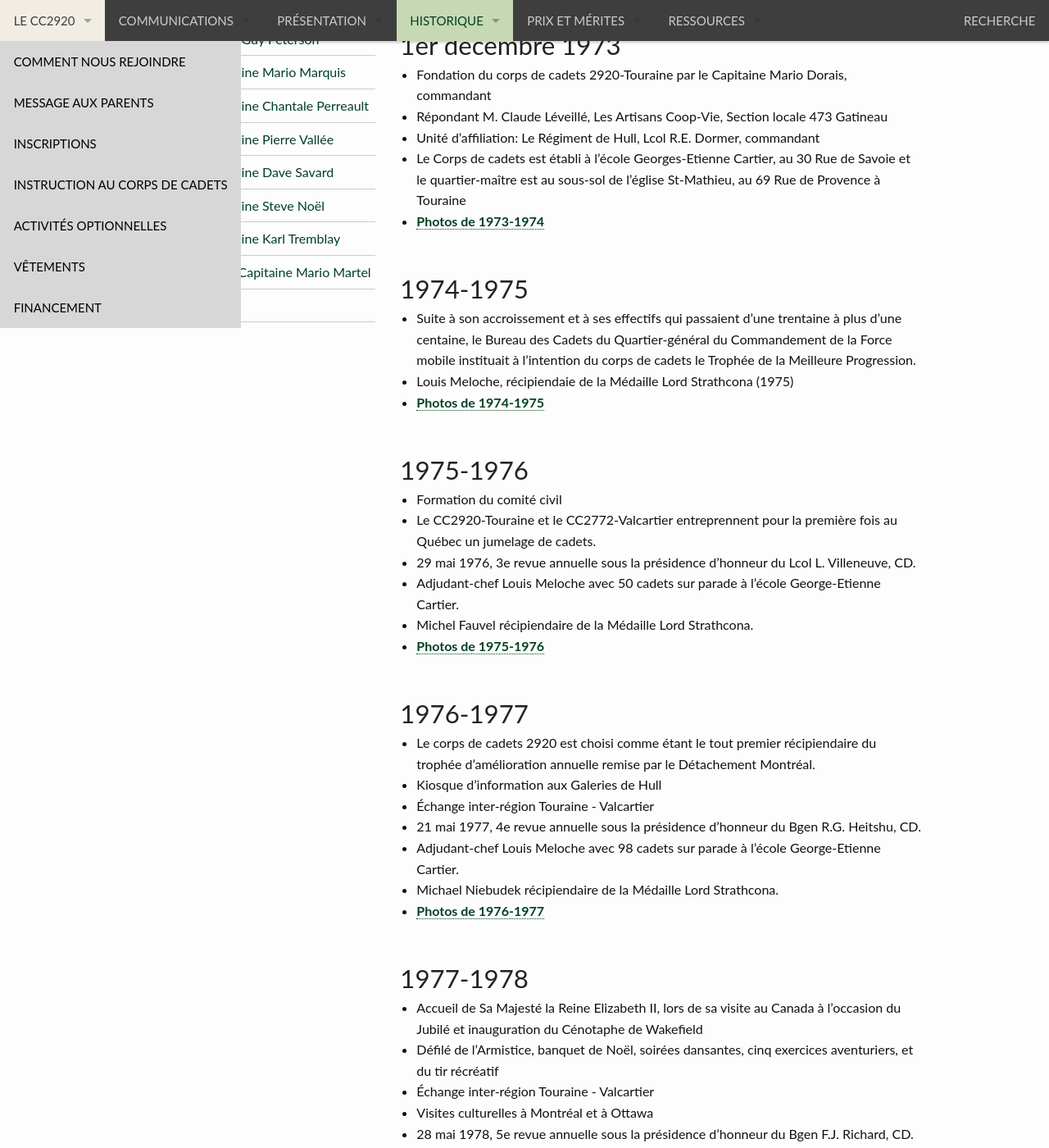
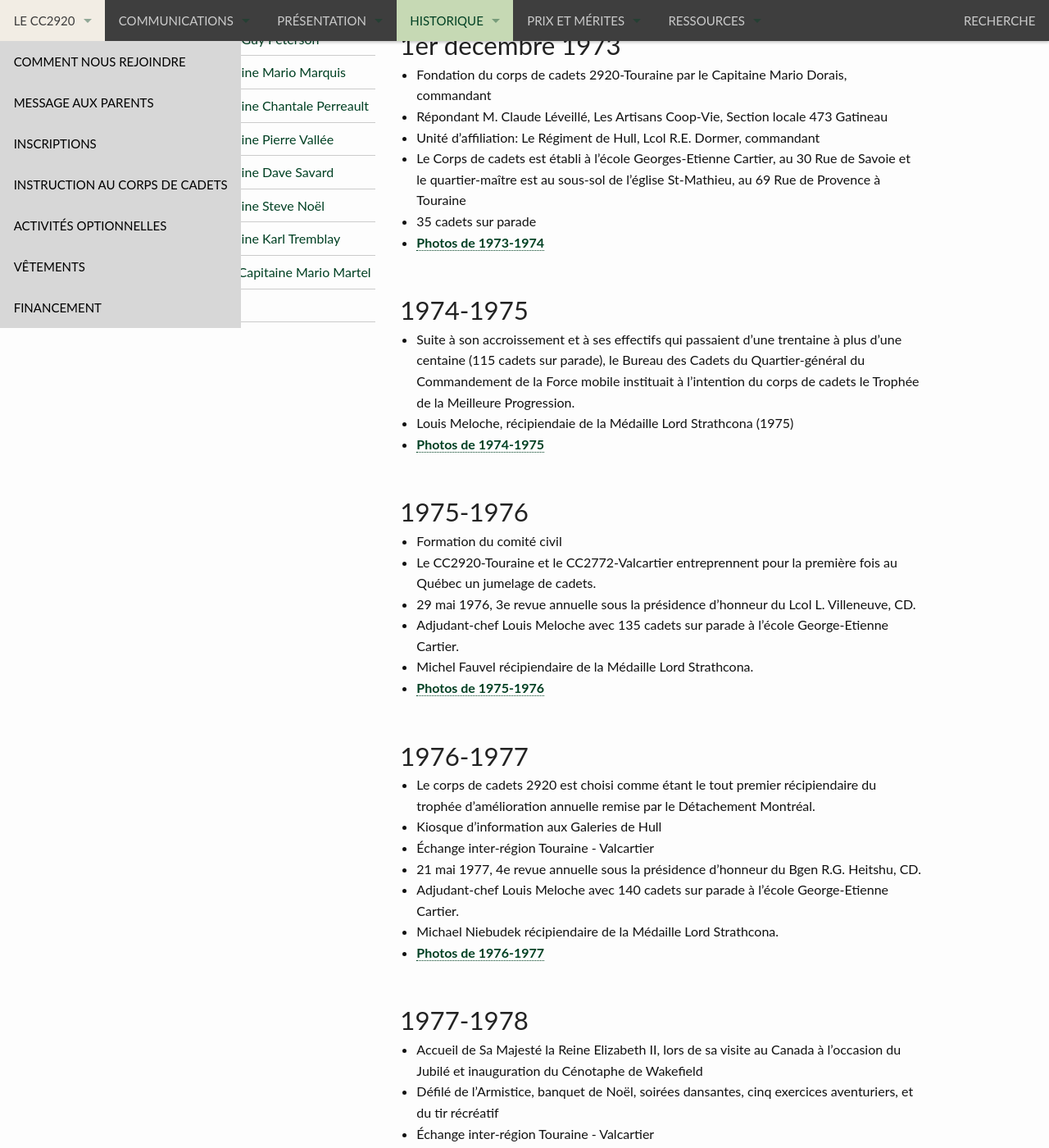
Before and after one commit to CC2920/web, a Jekyll site: the page built from _historique/notre-unite/1973-1987.md, in a window 1280 px wide and 1400 px high, scrolled down 454 px. Shown: the whole window at 82% size. Built offline with Jekyll 4.4.1, drawn with Linux system fonts in a browser that asks for light colours; some of the changed text lies outside the part shown.

Commit message:
Mise à jour du nombre de cadets sur parade
nombre de cadets que nous avions sur parade pour les cérémoniaux de 1974 à 1980 basé sur les archives offerts par la Légion 58.

```diff
--- a/_historique/notre-unite/1973-1987.md
+++ b/_historique/notre-unite/1973-1987.md
@@ -8,11 +8,12 @@ title: "1973 à 1987 Major Mario Dorais"
 * Répondant M. Claude Léveillé, Les Artisans Coop-Vie, Section locale 473 Gatineau
 * Unité d'affiliation: Le Régiment de Hull, Lcol R.E. Dormer, commandant
 * Le Corps de cadets est établi à l'école Georges-Etienne Cartier, au 30 Rue de Savoie et le quartier-maître est au sous-sol de l'église St-Mathieu, au 69 Rue de Provence à Touraine
+* 35 cadets sur parade
 * [Photos de 1973-1974](https://photos.app.goo.gl/9NdtfL1NMk58TUEv5)
 
 ## 1974-1975
 
-* Suite à son accroissement et à ses effectifs qui passaient d'une trentaine à plus d'une centaine, le Bureau des Cadets du Quartier-général du Commandement de la Force mobile instituait à l'intention du corps de cadets le Trophée de la Meilleure Progression.
+* Suite à son accroissement et à ses effectifs qui passaient d'une trentaine à plus d'une centaine (115 cadets sur parade), le Bureau des Cadets du Quartier-général du Commandement de la Force mobile instituait à l'intention du corps de cadets le Trophée de la Meilleure Progression.
 * Louis Meloche, récipiendaie de la Médaille Lord Strathcona (1975)
 * [Photos de 1974-1975](https://photos.app.goo.gl/28KsDj8Y4uy4xryw8)
 
@@ -21,7 +22,7 @@ title: "1973 à 1987 Major Mario Dorais"
 * Formation du comité civil
 * Le CC2920-Touraine et le CC2772-Valcartier entreprennent pour la première fois au Québec un jumelage de cadets.
 * 29 mai 1976, 3e revue annuelle sous la présidence d'honneur du Lcol L. Villeneuve, CD.
-* Adjudant-chef Louis Meloche avec 50 cadets sur parade à l'école George-Etienne Cartier.
+* Adjudant-chef Louis Meloche avec 135 cadets sur parade à l'école George-Etienne Cartier.
 * Michel Fauvel récipiendaire de la Médaille Lord Strathcona.
 * [Photos de 1975-1976](https://photos.app.goo.gl/xXuuSFMBxSVARA8D9)
 
@@ -31,7 +32,7 @@ title: "1973 à 1987 Major Mario Dorais"
 * Kiosque d'information aux Galeries de Hull
 * Échange inter-région Touraine - Valcartier
 * 21 mai 1977, 4e revue annuelle sous la présidence d'honneur du Bgen R.G. Heitshu, CD.
-* Adjudant-chef Louis Meloche avec 98 cadets sur parade à l'école George-Etienne Cartier.
+* Adjudant-chef Louis Meloche avec 140 cadets sur parade à l'école George-Etienne Cartier.
 * Michael Niebudek récipiendaire de la Médaille Lord Strathcona.
 * [Photos de 1976-1977](https://photos.app.goo.gl/LUVjyj7DGoCn48BK9)
 
@@ -42,7 +43,7 @@ title: "1973 à 1987 Major Mario Dorais"
 * Échange inter-région Touraine - Valcartier
 * Visites culturelles à Montréal et à Ottawa
 * 28 mai 1978, 5e revue annuelle sous la présidence d'honneur du Bgen F.J. Richard, CD.
-* Adjudant-chef Michel Fauvel avec 81 cadets sur parade à l'école George-Etienne Cartier.
+* Adjudant-chef Michel Fauvel avec 140 cadets sur parade à l'école George-Etienne Cartier.
 * Sylvain Marchand récipiendaire de la Médaille Lord Strathcona.
 * [Photos de 1977-1978](https://photos.app.goo.gl/w9HFDbkUZdH5B7hJ9)
 
```
Also changed, not shown: other parts of _historique/notre-unite/1973-1987.md (+1 -1 lines).
